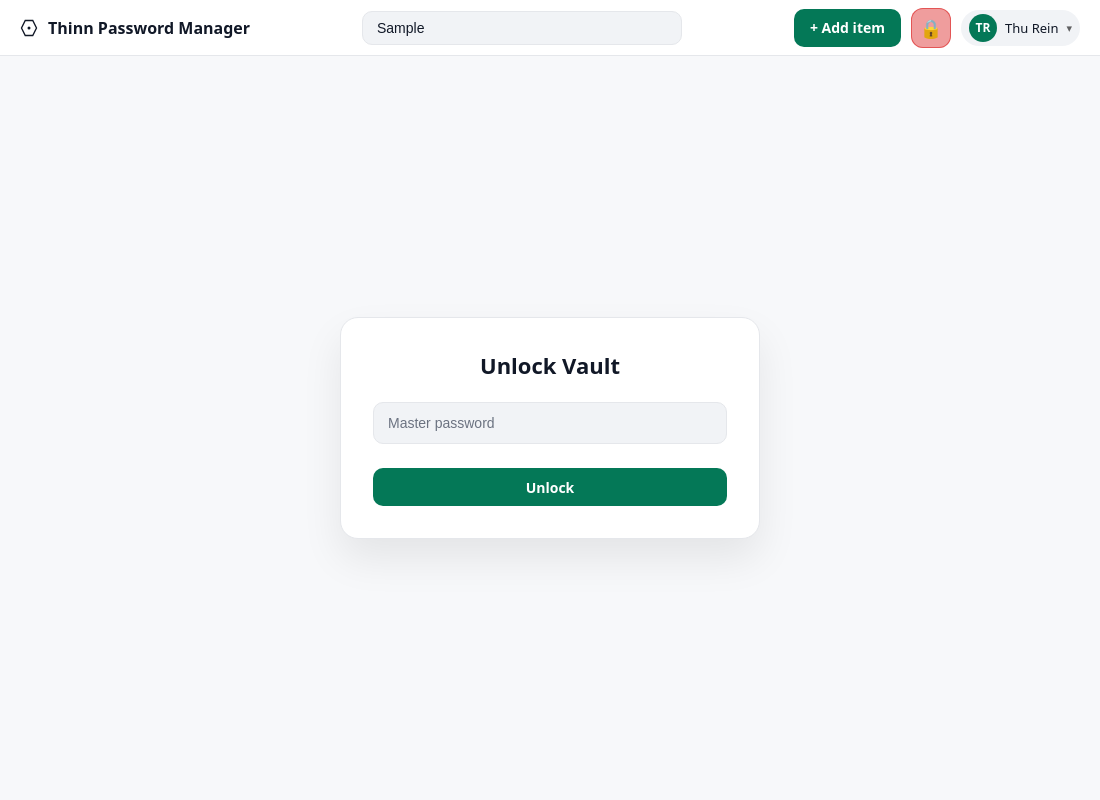
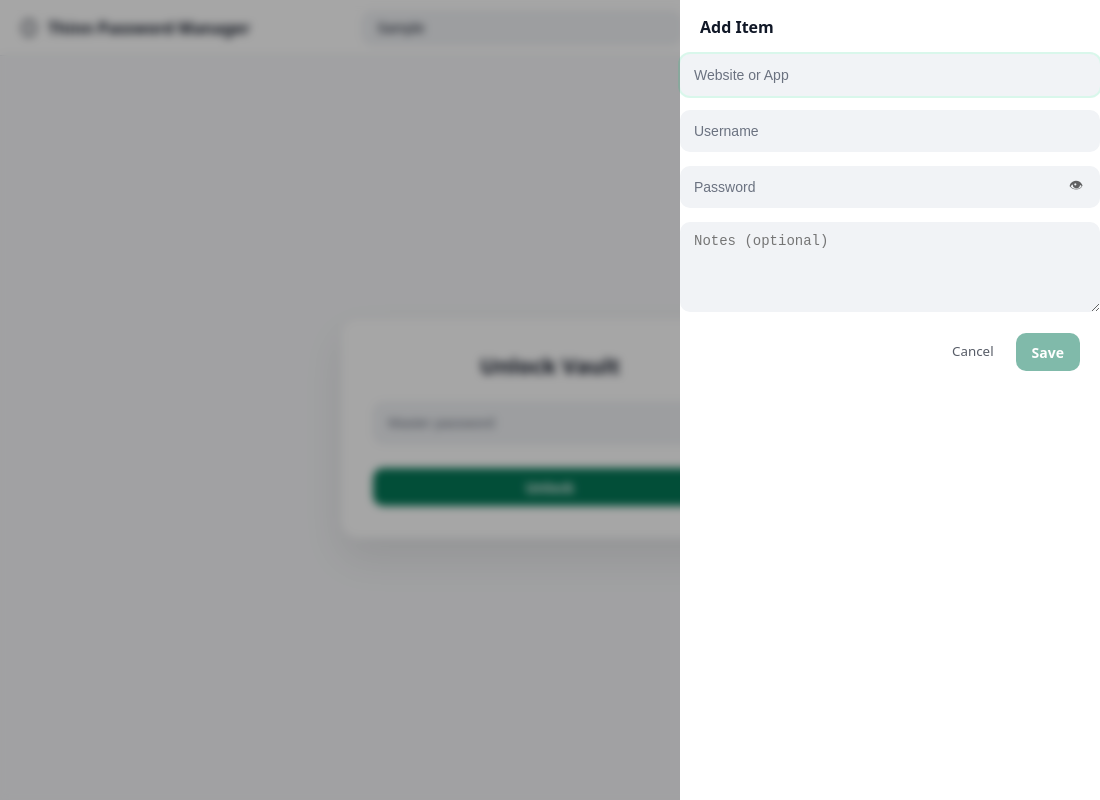
Before and after one commit to thureinphyoecoder/thinn-password-manager, an Electron app: page src/main/index.html in a window 1100 px wide. Both pictures are taken after typing "Sample" into the empty fields and a click on the button "+ Add item". Drawn offline with Linux system fonts and the light colour scheme; no server answers.

Commit message:
feat(ui): finalize add-item modal ux foundation

```diff
--- a/src/main/index.html
+++ b/src/main/index.html
@@ -36,7 +36,9 @@
 
         <!-- RIGHT -->
         <div class="header-right">
-          <button class="btn-primary btn-sm">+ Add item</button>
+          <button id="add-item-btn" class="btn-primary btn-sm">
+            + Add item
+          </button>
 
           <button
             id="lock-btn"
@@ -166,14 +168,26 @@
         </section>
 
         <!-- ========== OVERLAYS ========== -->
-        <div id="add-item-modal" class="modal" hidden>
-          <div class="modal-card">
+        <div id="add-item-modal" class="add-item-modal" hidden>
+          <div class="add-item-card">
+            <div class="add-item-header">
               <h3>Add Item</h3>
+            </div>
 
-            <input id="item-site" type="text" placeholder="Website or App" />
-            <input id="item-username" type="text" placeholder="Username" />
+            <div class="add-item-body">
+              <div class="form-group">
+                <input
+                  id="item-site"
+                  type="text"
+                  placeholder="Website or App"
+                />
+              </div>
 
-            <div class="password-field">
+              <div class="form-group">
+                <input type="text" placeholder="Username" />
+              </div>
+
+              <div class="form-group password-field">
                 <input
                   id="item-password"
                   type="password"
@@ -183,12 +197,20 @@
                   type="button"
                   class="eye-btn"
                   data-target="item-password"
+                  aria-label="Toggle password visibility"
                 ></button>
               </div>
 
-            <div class="modal-actions">
-              <button class="ghost-btn">Cancel</button>
-              <button class="btn-primary">Save</button>
+              <div class="form-group">
+                <textarea placeholder="Notes (optional)"></textarea>
+              </div>
+            </div>
+
+            <div class="add-item-footer">
+              <button class="ghost-btn" data-action="close-add-item">
+                Cancel
+              </button>
+              <button id="save-item-btn" class="btn-primary">Save</button>
             </div>
           </div>
         </div>
--- a/src/renderer/app.js
+++ b/src/renderer/app.js
@@ -1,5 +1,7 @@
 import { showScreen } from "./ui.js";
 import { bindEvents } from "./events.js";
+import "./events/modal.js";
+import "./shared/eyeToggle.js";
 
 window.addEventListener("DOMContentLoaded", async () => {
   console.log("DOMContentLoaded");
--- a/src/renderer/events/home.js
+++ b/src/renderer/events/home.js
@@ -28,10 +28,6 @@ function handleLock() {
   showScreen("unlock");
 }
 
-function handleAddItem() {
-  alert("Add item (coming soon)");
-}
-
 /* =========================
    BIND
 ========================= */
--- /dev/null
+++ b/src/renderer/events/modal.js
@@ -0,0 +1,95 @@
+document.addEventListener("DOMContentLoaded", () => {
+  const addItemBtn = document.getElementById("add-item-btn");
+  const addItemModal = document.getElementById("add-item-modal");
+  const siteInput = document.getElementById("item-site");
+  const pwInput = document.getElementById("item-password");
+  const saveBtn = document.getElementById("save-item-btn");
+
+  if (!addItemBtn || !addItemModal) return;
+
+  /* =========================
+     Save button state
+  ========================= */
+  function updateSaveState() {
+    if (!siteInput || !pwInput || !saveBtn) return;
+
+    saveBtn.disabled = !(siteInput.value.trim() && pwInput.value.trim());
+  }
+
+  siteInput?.addEventListener("input", updateSaveState);
+  pwInput?.addEventListener("input", updateSaveState);
+
+  /* =========================
+     Open / Close
+  ========================= */
+  function openAddItemModal() {
+    addItemModal.hidden = false;
+
+    // reset state
+    siteInput.value = "";
+    pwInput.value = "";
+    updateSaveState();
+
+    requestAnimationFrame(() => {
+      addItemModal.classList.add("is-open");
+      siteInput?.focus();
+    });
+
+    document.addEventListener("keydown", trapFocus);
+  }
+
+  function closeAddItemModal() {
+    addItemModal.classList.remove("is-open");
+
+    setTimeout(() => {
+      addItemModal.hidden = true;
+    }, 220);
+
+    document.removeEventListener("keydown", trapFocus);
+  }
+
+  /* =========================
+     Focus trap
+  ========================= */
+  function trapFocus(e) {
+    if (e.key !== "Tab") return;
+
+    const focusables = addItemModal.querySelectorAll(
+      "input, textarea, button:not([disabled])"
+    );
+    if (!focusables.length) return;
+
+    const first = focusables[0];
+    const last = focusables[focusables.length - 1];
+
+    if (e.shiftKey && document.activeElement === first) {
+      e.preventDefault();
+      last.focus();
+    } else if (!e.shiftKey && document.activeElement === last) {
+      e.preventDefault();
+      first.focus();
+    }
+  }
+
+  /* =========================
+     Bindings
+  ========================= */
+  addItemBtn.addEventListener("click", openAddItemModal);
+
+  addItemModal.addEventListener("click", (e) => {
+    if (e.target === addItemModal) {
+      closeAddItemModal();
+    }
+
+    const action = e.target.closest("[data-action]");
+    if (action?.dataset.action === "close-add-item") {
+      closeAddItemModal();
+    }
+  });
+
+  document.addEventListener("keydown", (e) => {
+    if (e.key === "Escape" && !addItemModal.hidden) {
+      closeAddItemModal();
+    }
+  });
+});
--- /dev/null
+++ b/src/renderer/shared/eyeToggle.js
@@ -0,0 +1,16 @@
+/* =========================
+   PASSWORD EYE TOGGLE (GLOBAL)
+========================= */
+
+document.addEventListener("click", (e) => {
+  const btn = e.target.closest(".eye-btn");
+  if (!btn) return;
+
+  const targetId = btn.dataset.target;
+  if (!targetId) return;
+
+  const input = document.getElementById(targetId);
+  if (!input) return;
+
+  input.type = input.type === "password" ? "text" : "password";
+});
--- a/src/styles/app.css
+++ b/src/styles/app.css
@@ -5,3 +5,4 @@
 @import "./sidebar.css";
 @import "./home.css";
 @import "./header.css";
+@import "./modal.css"
--- /dev/null
+++ b/src/styles/modal.css
@@ -0,0 +1,168 @@
+/* =========================
+   ADD ITEM MODAL (RIGHT PANEL)
+========================= */
+
+.add-item-modal {
+  position: fixed;
+  inset: 0;
+  z-index: 50;
+
+  background: rgba(0, 0, 0, 0.35);
+  backdrop-filter: blur(4px);
+
+  /* 🔒 anchor panel to right */
+  display: flex;
+  justify-content: flex-end;
+  align-items: stretch;
+}
+
+/* OPEN */
+.add-item-modal.is-open .add-item-card {
+  transform: translate3d(0, 0, 0);
+}
+
+/* PANEL */
+.add-item-card {
+  width: 420px;
+  height: 100vh;
+
+  background: var(--surface);
+  border-left: 1px solid var(--border-soft);
+
+  /* 🔐 initial hidden position (off-screen right) */
+  transform: translate3d(100%, 0, 0);
+  will-change: transform;
+
+  transition: transform 240ms cubic-bezier(0.16, 1, 0.3, 1);
+
+  display: flex;
+  flex-direction: column;
+}
+
+.add-item-header h3 {
+  margin: 0;
+  font-size: 16px;
+}
+
+.add-item-card input {
+  width: 100%;
+  height: 42px;
+  padding: 0 14px;
+
+  background: var(--surface-soft);
+  border: 1px solid var(--border-soft);
+  border-radius: 10px;
+
+  color: var(--text-primary);
+  font-size: 14px;
+}
+
+.add-item-card input:focus {
+  outline: none;
+  border-color: var(--brand-primary);
+  box-shadow: 0 0 0 2px rgba(0, 200, 120, 0.15);
+}
+
+/* header */
+.add-item-header {
+  padding: 16px 20px;
+  border-bottom: 1px solid var(--border-soft);
+  font-weight: 600;
+}
+
+/* body */
+
+.add-item-body {
+  display: flex;
+  flex-direction: column;
+  gap: 14px;
+  /* ← main spacing */
+}
+
+/* group wrapper */
+.form-group {
+  position: relative;
+}
+
+/* inputs */
+.add-item-card input,
+.add-item-card textarea {
+  width: 100%;
+  padding: 10px 14px;
+  min-height: 42px;
+
+  background: var(--surface-soft);
+  border: 1px solid var(--border-soft);
+  border-radius: 10px;
+
+  color: var(--text-primary);
+  font-size: 14px;
+}
+
+/* textarea (Notes) */
+.add-item-card textarea {
+  min-height: 90px;
+  resize: vertical;
+  /* allow gentle resize */
+  line-height: 1.4;
+}
+
+/* focus */
+.add-item-card input:focus,
+.add-item-card textarea:focus {
+  outline: none;
+  border-color: var(--brand-primary);
+  box-shadow: 0 0 0 2px rgba(0, 200, 120, 0.15);
+}
+/* eye toggle */
+.password-field {
+  position: relative;
+}
+
+.password-field input {
+  padding-right: 44px;
+  /* room for eye */
+}
+
+.eye-btn {
+  position: absolute;
+  right: 10px;
+  top: 50%;
+  transform: translateY(-50%);
+
+  width: 28px;
+  height: 28px;
+  border-radius: 8px;
+  border: none;
+
+  background: transparent;
+  cursor: pointer;
+  opacity: 0.6;
+  z-index: 2;
+}
+
+.eye-btn:hover {
+  opacity: 1;
+}
+
+.eye-btn::before {
+  content: "👁";
+  font-size: 14px;
+}
+
+/* footer */
+.add-item-footer {
+  padding: 16px 20px;
+  border-top: 1px solid var(--border-soft);
+  display: flex;
+  justify-content: flex-end;
+  gap: 10px;
+}
+
+.add-item-footer .ghost-btn {
+  opacity: 0.7;
+}
+
+.add-item-footer .ghost-btn:hover {
+  opacity: 1;
+}
```
Lines whose indentation alone changed are shown as unchanged.
